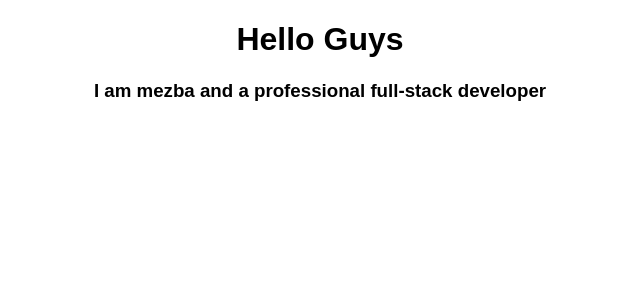
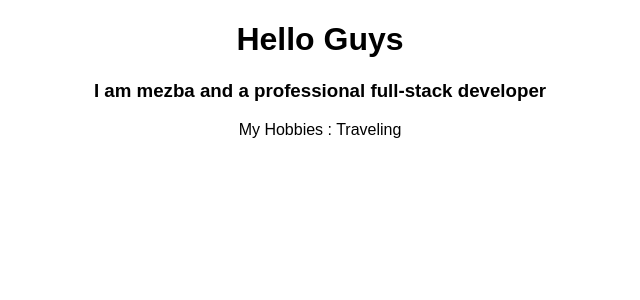
Before and after one commit to Mezba132/BasicReactJs, a React (Create React App) app: page / in a window 1280 px wide. Shown: the top 300 px of the page, without its empty margins (320-960 px from the left). Built offline with nearby package versions, Linux system fonts and the light colour scheme.

Commit message:
working with props and children props

```diff
--- a/src/App.js
+++ b/src/App.js
@@ -7,7 +7,7 @@ class App extends Component {
     return (
       <div className="App">
         <h1>Hello Guys</h1>
-        <Person />
+        <Person name="mezba" profession="developer">My Hobbies : Traveling</Person>
       </div>
     );
   }
--- a/src/Person/person.js
+++ b/src/Person/person.js
@@ -1,8 +1,9 @@
 import React from 'react'
 
-const person = () => {
+const person = (props) => {
     return <div>
-        <h3>I am mezba and a professional full-stack developer</h3>
+        <h3>I am {props.name} and a professional full-stack {props.profession}</h3>
+        <p>{props.children}</p>
     </div>
 }
 
```
